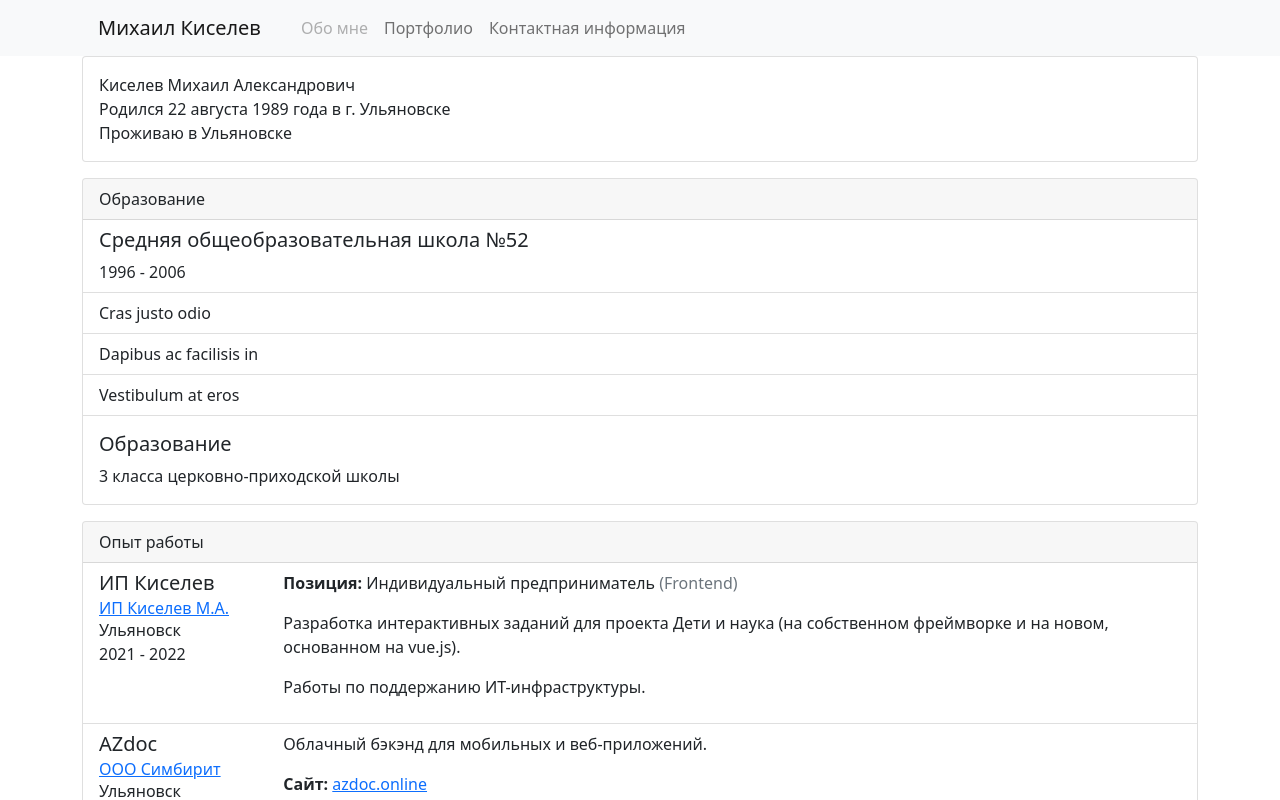
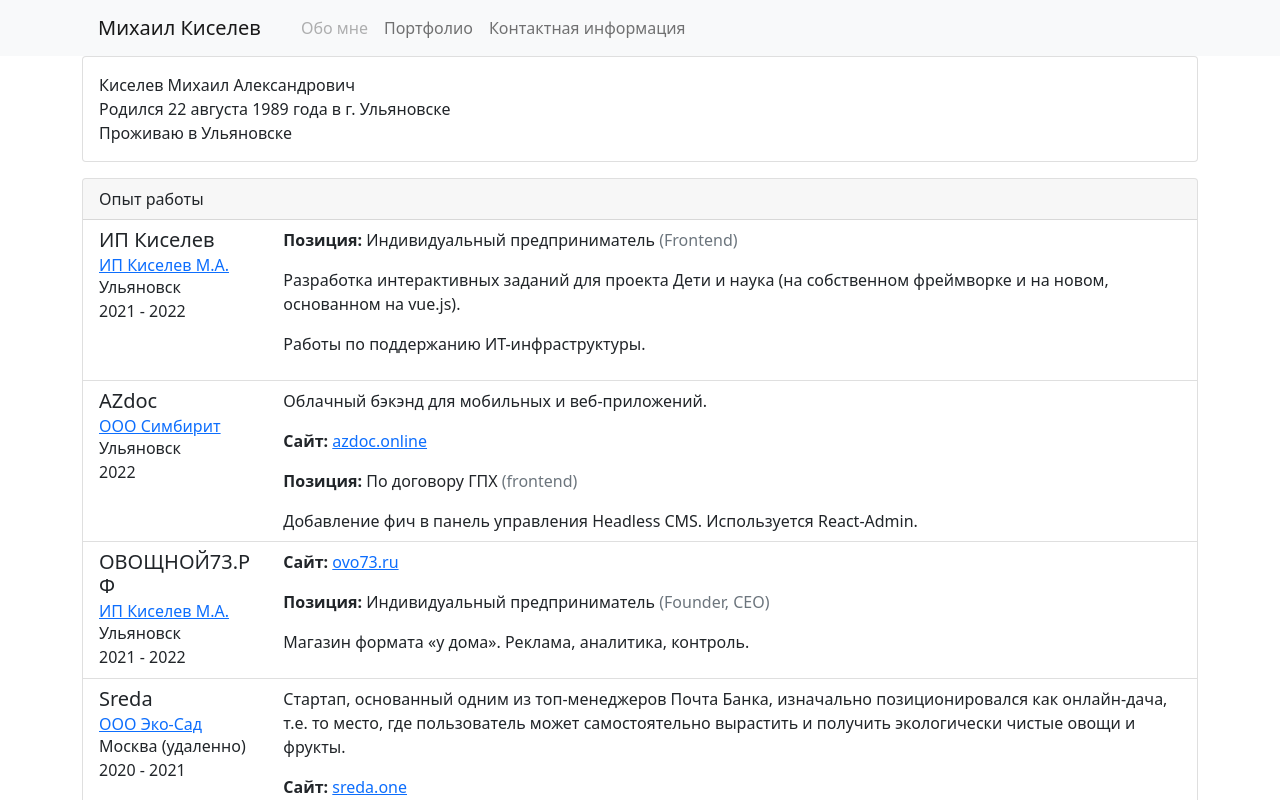
Before and after one commit to mikhail-a-kiselev/kiselevsu, a Next.js app: page /about in a window 1280 px wide. Shown: the top 800 px of the page. Built offline with nearby package versions, Linux system fonts and the light colour scheme.

Commit message:
education

```diff
--- a/src/pages/about.tsx
+++ b/src/pages/about.tsx
@@ -1,5 +1,5 @@
 import React from 'react'
-import { Card, ListGroup, Row, Col, Image } from 'react-bootstrap'
+import { Card, ListGroup, Row, Col } from 'react-bootstrap'
 
 type EducationItem = {
   from: number,
@@ -10,9 +10,10 @@ type EducationItem = {
   siteExists:boolean,
   location: string,
   faculty: any,
+  department: any,
   speciality: string,
   value: string,
-  description: string
+  description: any
 };
 type WorkItem = {
   from: number,
@@ -30,13 +31,16 @@ type WorkItem = {
   description: any
 };
 
+function GetSiteLink (site: any, exists: boolean){
+  return <p><b>Сайт:</b> {exists ? <a target="_blank" rel="noreferrer" href={site}>{new URL(site).host}</a> : <span title="Сайт в настоящее время не работает" className="text-muted">{new URL(site).host}</span>}</p>
+}
+
 function GetWorkItem (item: WorkItem, key:any) {
   const ogrn = item.companyOGRN.toString()
   return <ListGroup.Item>
     <Row>
       <Col md={3} xl={2}>
         <Card.Title>
-          <Image roundedCircle={true} />
           {item.title}
         </Card.Title>
         <Card.Subtitle>
@@ -48,7 +52,7 @@ function GetWorkItem (item: WorkItem, key:any) {
       </Col>
       <Col md={9} xl={10}>
         {item.companyDescription.length ? <p>{item.companyDescription}</p> : ''}
-        {item.site ? <p><b>Сайт:</b> {item.siteExists ? <a target="_blank" rel="noreferrer" href={item.site}>{new URL(item.site).host}</a> : <span title="Сайт в настоящее время не работает" className="text-muted">{new URL(item.site).host}</span>}</p> : ''}
+        {item.site ? GetSiteLink(item.site, item.siteExists) : ''}
         <p><b>Позиция:</b> {item.position} {item.positionDescription.length ? <span className="text-muted">({item.positionDescription})</span> : ''}</p>
         {item.description}
       </Col>
@@ -58,13 +62,19 @@ function GetWorkItem (item: WorkItem, key:any) {
 function GetEducationItem (item: EducationItem, key:any) {
   return <ListGroup.Item key={key}>
     <Row>
-      <Col xs={12}>
-      <Card.Title>{item.title}</Card.Title>
+      <Col md={3} xl={2}>
+        <Card.Title>{item.title}</Card.Title>
+        {item.location}<br />
+        {item.from.toString()}{item.from !== item.to ? ' - ' + item.to.toString() : ''}
       </Col>
-      <Col md={3}>
-        {item.from.toString()} - {item.to.toString()}
+      <Col md={9} xl={10}>
+        {item.site ? GetSiteLink(item.site, item.siteExists) : ''}
+        {item.faculty ? <p><b>Факультет:</b> {item.faculty}</p> : ''}
+        {item.department ? <p><b>Кафедра:</b> {item.department}</p> : ''}
+        {item.speciality ? <p><b>Специальность:</b> {item.speciality}</p> : ''}
+        {item.value ? <p><b>Образование:</b> {item.value}</p> : ''}
+        {item.description ? item.description : ''}
       </Col>
-      <Col md={9}></Col>
     </Row>
   </ListGroup.Item>
 }
@@ -72,14 +82,57 @@ function GetEducationItem (item: EducationItem, key:any) {
 function About () {
   const education = [
     {
-      from: 1996,
-      to: 2006,
-      title: 'Средняя общеобразовательная школа №52',
+      from: 2011,
+      to: 2014,
+      title: 'Институт Международного Права и Экономики им. А.С.Грибоедова (ульяновский филиал)',
       image: false,
-      site: 'http://sci-service.info',
+      site: 'http://iile.ru',
+      siteExists: true,
+      location: 'Ульяновск',
+      faculty: 'экономический',
+      department: 'менеджмента и управления персоналом',
+      speciality: 'Менеджмент организации',
+      value: 'высшее (бакалавр)',
+      description: 'Ускоренное отделение, т.к. уже было высшее образование.'
+    },
+    {
+      from: 2008,
+      to: 2011,
+      title: 'Ульяновский Государственный Университет',
+      image: false,
+      site: 'http://ulsu.ru',
+      siteExists: true,
+      location: 'Ульяновск',
+      faculty: 'математики и информационных технологий (ФМиИТ)',
+      department: 'информационных технологий',
+      speciality: 'Прикладная информатика',
+      value: 'высшее (специалист)',
+      description: 'Ускоренное отделение, т.к. было профильное среднее специальное образование.'
+    },
+    {
+      from: 2006,
+      to: 2008,
+      title: 'Высший колледж УлГУ «Засвияжье»',
+      image: false,
+      site: 'http://vkzas.ulsu.ru',
       siteExists: false,
       location: 'Ульяновск',
       faculty: false,
+      department: false,
+      speciality: 'Программное обеспечение вычислительной техники и автоматизированных систем',
+      value: 'среднее специальное (техник)',
+      description: 'Программа предусматривала три года обучения, но занятия по первому курсу мы прошли параллельно обучению в школе.'
+    },
+    {
+      from: 1996,
+      to: 2006,
+      title: 'Средняя школа №52',
+      image: false,
+      site: false,
+      siteExists: false,
+      location: 'Ульяновск',
+      faculty: false,
+      department: false,
       speciality: 'Программное обеспечение вычислительной техники и автоматизированных систем',
       value: 'среднее',
       description: 'Колледжный класс, т.е. в 10-11 класах проводились дополнительные занятия по специальности «Программное обеспечение ВТ и АС», что засчитывалось за один курс коллежда.'
@@ -133,7 +186,7 @@ function About () {
       position: 'Индивидуальный предприниматель',
       positionDescription: 'Founder, CEO',
       description: <div>
-        <p>Магазин формата у дома. Реклама, аналитика, контроль.</p>
+        <p>Магазин формата «у дома». Реклама, аналитика, контроль.</p>
       </div>
     },
     {
@@ -304,22 +357,6 @@ function About () {
     </Card>
     <p></p>
     <Card>
-      <Card.Header>Образование</Card.Header>
-      <ListGroup variant="flush">
-        {education.map((item: EducationItem, key: any) => {
-          return GetEducationItem(item, key)
-        })}
-        <ListGroup.Item>Cras justo odio</ListGroup.Item>
-        <ListGroup.Item>Dapibus ac facilisis in</ListGroup.Item>
-        <ListGroup.Item>Vestibulum at eros</ListGroup.Item>
-      </ListGroup>
-      <Card.Body>
-        <Card.Title>Образование</Card.Title>
-        <Card.Text>3 класса церковно-приходской школы</Card.Text>
-      </Card.Body>
-    </Card>
-    <p></p>
-    <Card>
       <Card.Header>Опыт работы</Card.Header>
       <ListGroup variant="flush">
         {work.map((item:WorkItem, key: any) => {
@@ -327,6 +364,15 @@ function About () {
         })}
       </ListGroup>
     </Card>
+    <p></p>
+    <Card>
+      <Card.Header>Образование</Card.Header>
+      <ListGroup variant="flush">
+        {education.map((item: EducationItem, key: any) => {
+          return GetEducationItem(item, key)
+        })}
+      </ListGroup>
+    </Card>
   </div>
 }
 
```
